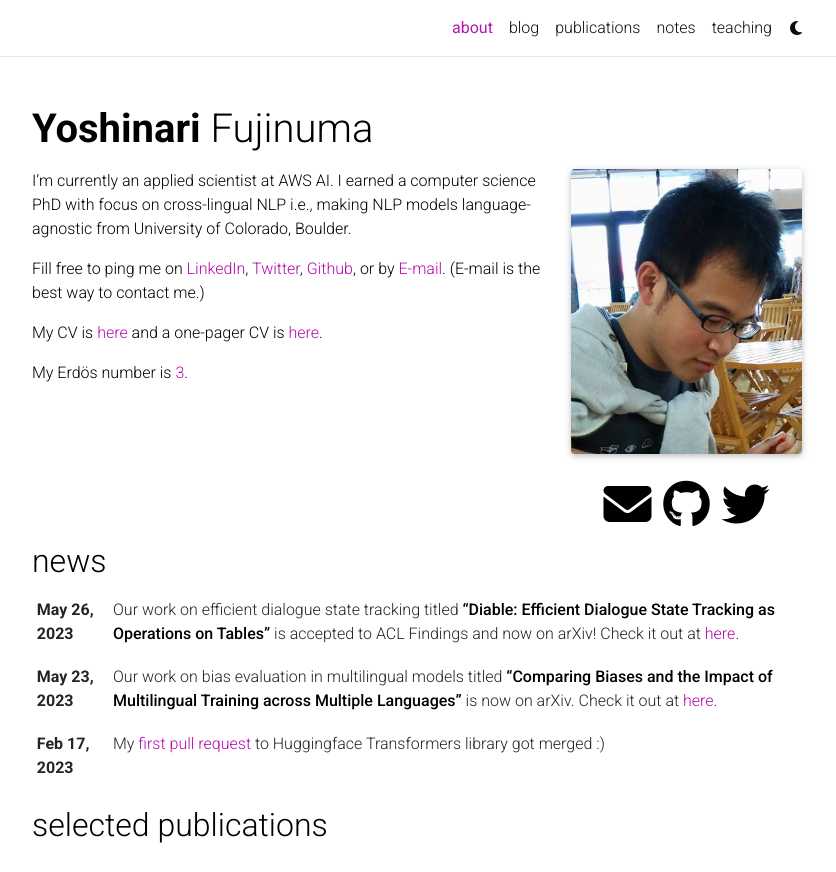
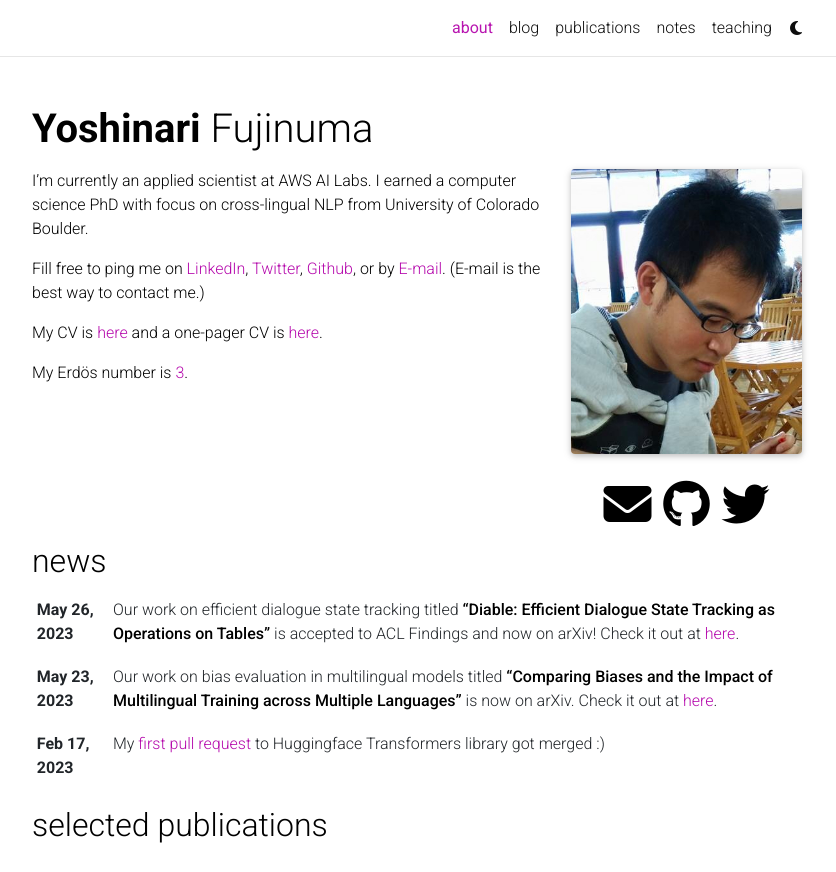
Before and after one commit to akkikiki/akkikiki.github.io, a Jekyll site: the page built from _pages/about.md, in a window 1280 px wide and 1046 px high, cut to the strip 0-872 px from the top of the window. Shown: the whole strip, without its empty margins (223-1059 px from the left). Built offline with Jekyll 4.4.1, drawn with Linux system fonts in a browser that asks for light colours; full-size pictures stand in for the smaller copies a plugin makes; comment, search, counter and statistics services are not loaded; a style sheet for code colours, icons or effects is not loaded.

Commit message:
updating self-intro

```diff
--- a/_pages/about.md
+++ b/_pages/about.md
@@ -16,8 +16,8 @@
 social: true  # includes social icons at the bottom of the page
 ---
 
-I'm currently an applied scientist at AWS AI.
-I earned a computer science PhD with focus on cross-lingual NLP i.e., making NLP models language-agnostic from University of Colorado, Boulder.
+I'm currently an applied scientist at AWS AI Labs.
+I earned a computer science PhD with focus on cross-lingual NLP  from University of Colorado Boulder.
 
 
 Fill free to ping me on [LinkedIn](https://jp.linkedin.com/in/yoshinari-fujinuma-4b612959), [Twitter](https://twitter.com/akkikiki), [Github](https://github.com/akkikiki), or by [E-mail](mailto:fujinumay@gmail.com).
```
